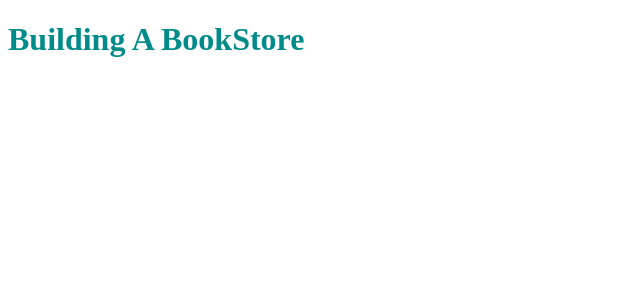
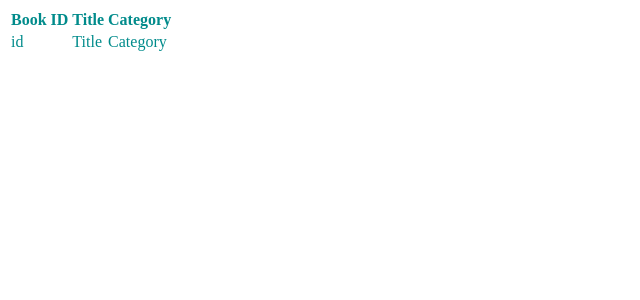
Before and after one commit to Moreneecoder/bookstore, a React (Create React App) app: page / in a window 1280 px wide. Shown: the top 300 px of the page, without its empty margins (0-640 px from the left). Built offline with nearby package versions, Linux system fonts and the light colour scheme.

Commit message:
Implement BooksList display and connection to Redux store

```diff
--- a/src/App.js
+++ /dev/null
@@ -1,9 +0,0 @@
-function App() {
-  return (
-    <div className="App">
-      <h1>Building A BookStore</h1>
-    </div>
-  );
-}
-
-export default App;
--- /dev/null
+++ b/src/components/App.js
@@ -0,0 +1,10 @@
+import BooksListContainer from './BooksList';
+
+const App = () => (
+  <div className="App">
+    <BooksListContainer />
+    {/* <BooksForm /> */}
+  </div>
+);
+
+export default App;
--- /dev/null
+++ b/src/components/BooksList.js
@@ -0,0 +1,57 @@
+import { connect } from 'react-redux';
+import PropTypes from 'prop-types';
+
+const BooksList = (props) => {
+  const { books } = props;
+  console.log(books);
+  return (
+    <div className="BooksList">
+      <table>
+        <thead>
+          <tr>
+            <th>Book ID</th>
+            <th>Title</th>
+            <th>Category</th>
+          </tr>
+        </thead>
+
+        <tbody>
+          <tr>
+            <td>id</td>
+            <td>Title</td>
+            <td>Category</td>
+          </tr>
+        </tbody>
+      </table>
+    </div>
+  );
+};
+
+BooksList.defaultProps = {
+  books: [],
+};
+
+BooksList.propTypes = {
+  books: PropTypes.arrayOf(PropTypes.shape({
+    id: PropTypes.string.isRequired,
+    title: PropTypes.string.isRequired,
+    category: PropTypes.string.isRequired,
+  })),
+};
+
+// export default BooksList;
+const mapStateToProps = (state) => ({ books: state });
+
+const mapDispatchToProps = (dispatch) => ({
+  submitNewBook: () => {
+    // dispatch(addBook(book));
+    dispatch({
+      id: '1',
+      title: 'Harry Porter series',
+      category: 'Fantasy',
+    });
+  },
+});
+
+const BooksListContainer = connect(mapStateToProps, mapDispatchToProps)(BooksList);
+export default BooksListContainer;
--- a/src/index.js
+++ b/src/index.js
@@ -1,12 +1,51 @@
 import React from 'react';
 import ReactDOM from 'react-dom';
+import { createStore } from 'redux';
+import { Provider } from 'react-redux';
 import './stylesheets/index.css';
-import App from './App';
+import App from './components/App';
 import reportWebVitals from './reportWebVitals';
+
+const initialState = [
+  {
+    id: '1',
+    title: 'Harry Porter series',
+    category: 'Fantasy',
+  },
+  {
+    id: '2',
+    title: 'The New Man',
+    category: 'Fiction',
+  },
+];
+
+const CREATE_BOOK = 'CREATE_BOOK';
+const REMOVE_BOOK = 'REMOVE_BOOK';
+
+const booksReducer = (state = initialState, action) => {
+  let output;
+  switch (action.type) {
+    case CREATE_BOOK:
+      output = 'CREATED';
+      break;
+    case REMOVE_BOOK:
+      output = 'CREATED';
+      break;
+    default:
+      output = state;
+  }
+
+  console.log(output);
+  return output;
+};
+
+const store = createStore(booksReducer);
 
 ReactDOM.render(
   <React.StrictMode>
-    <App />
+    <Provider store={store}>
+      <App />
+    </Provider>
   </React.StrictMode>,
   document.getElementById('root'),
 );
```
Also changed, not shown: src/actions/index.js (added), src/reducers/books.js (added), src/reducers/index.js (added).
